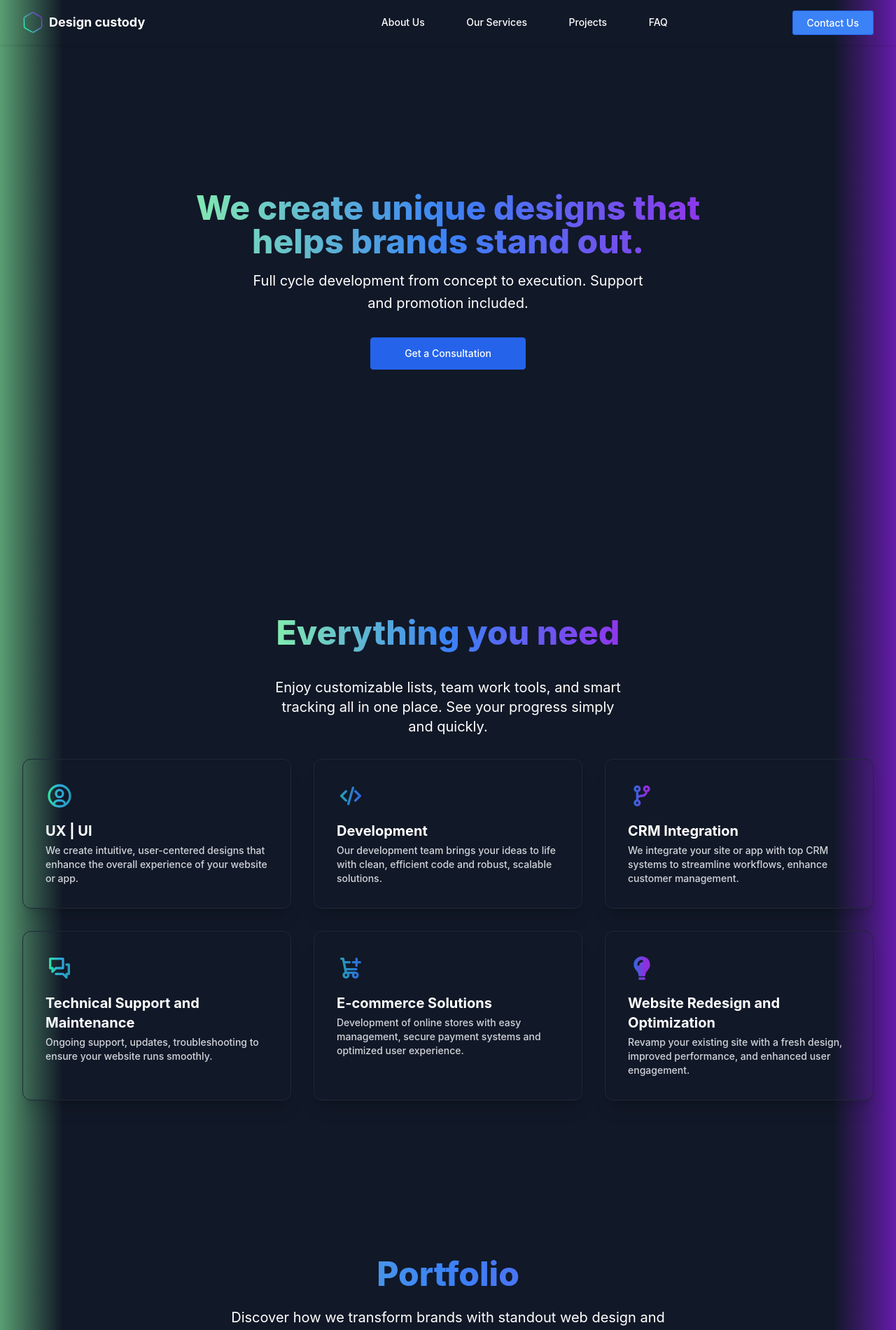
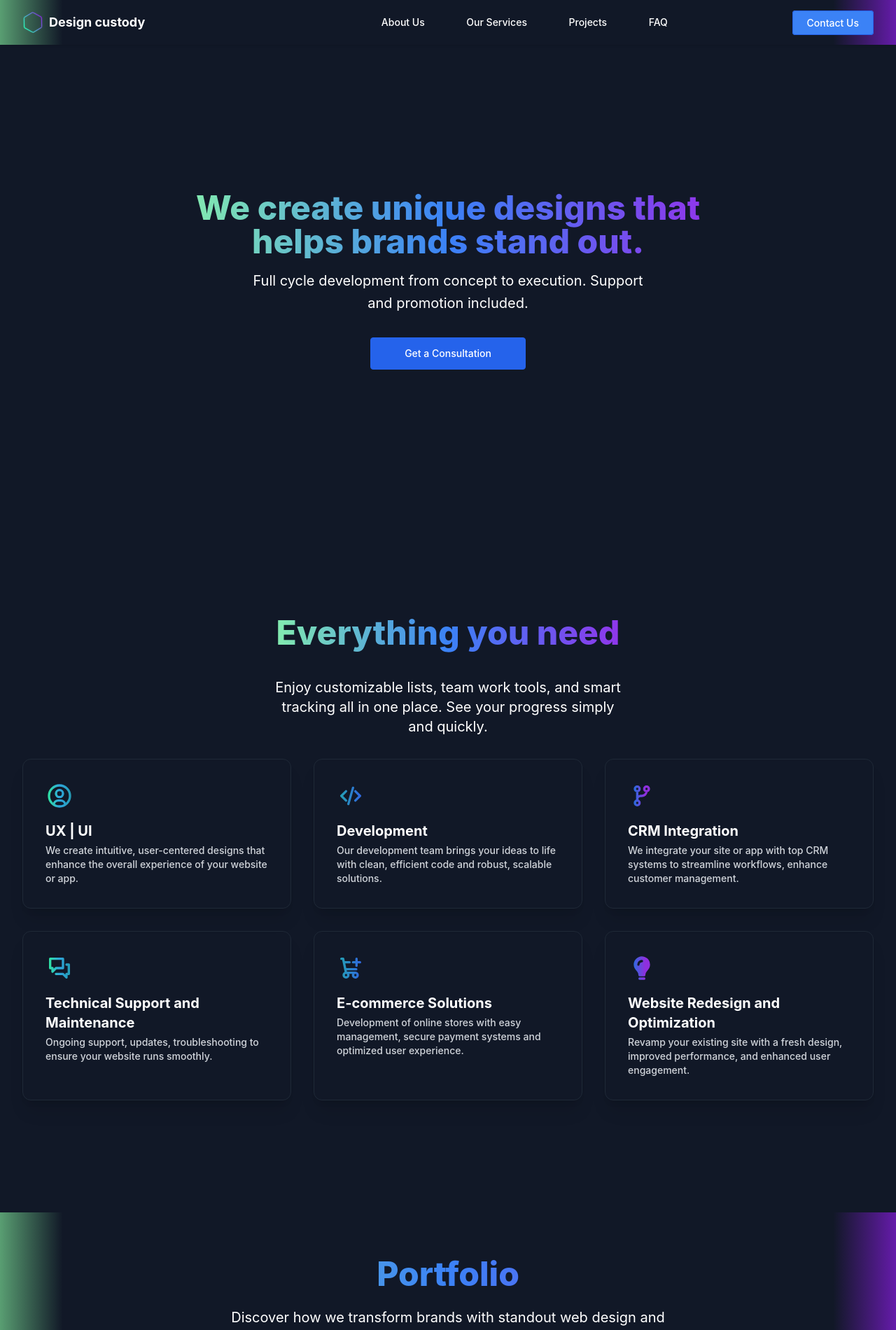
Before and after one commit to friendlycoconut/design-custody, a Vue app: page / in a window 1280 px wide. Shown: the top 1900 px of the page at 70% size. Built offline with nearby package versions, Linux system fonts and the light colour scheme.

Commit message:
fix: gradient issue

```diff
--- a/src/components/layout/HomeHeader.vue
+++ b/src/components/layout/HomeHeader.vue
@@ -1,5 +1,5 @@
 <template>
-  <section class="bg-gray-900 text-white gradient">
+  <section class="bg-gray-900 text-white">
     <div
       class="mx-auto max-w-screen-xl px-4 py-32 lg:flex lg:h-screen lg:items-center"
     >
--- a/src/components/layout/Services.vue
+++ b/src/components/layout/Services.vue
@@ -1,5 +1,5 @@
 <template>
-  <section class="bg-gray-900 text-white gradient">
+  <section class="bg-gray-900 text-white">
     <div
       class="container mx-auto max-w-screen-xl px-4 py-4 sm:px-6 sm:py-12 lg:px-8 lg:py-16"
     >
```
